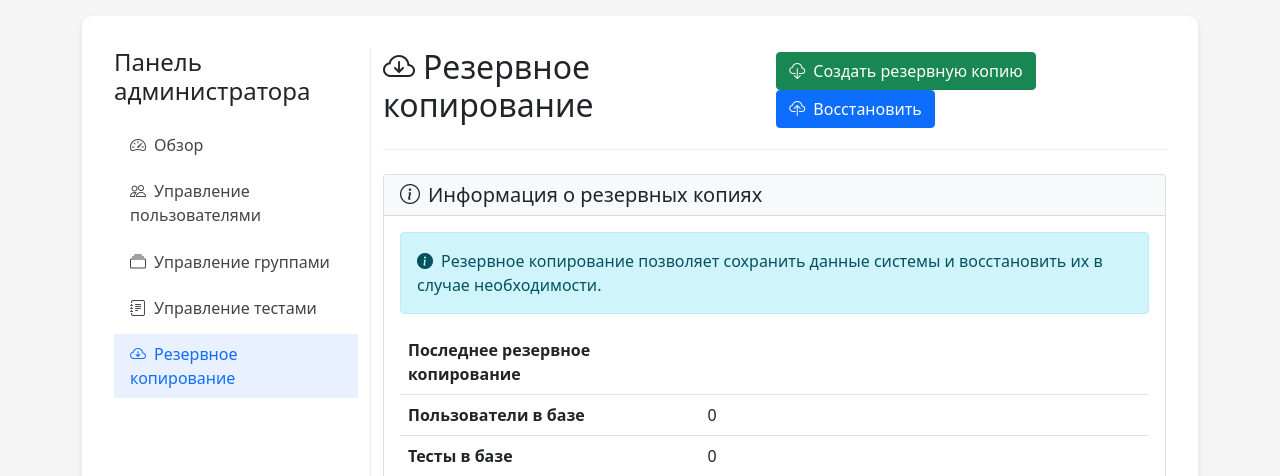
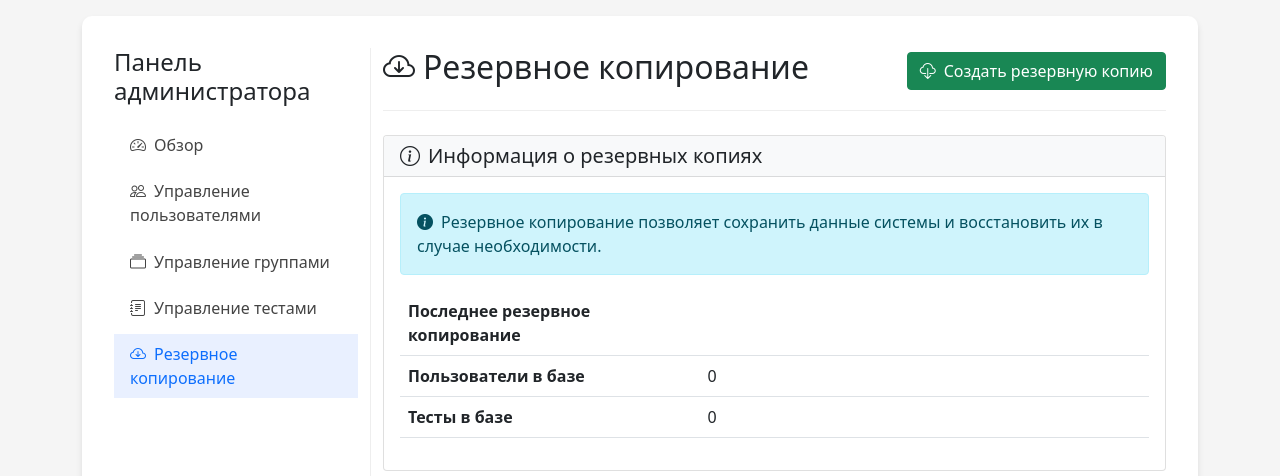
Before and after one commit to ArtemieDebaso/Code_1, a Flask app: page /admin/backup in a window 1280 px wide. Shown: the part 56-532 px from the top of the page. Run offline with Flask 3, Linux system fonts and the light colour scheme; the visitor is signed in with stand-in values (Sample User, id 1).

Commit message:
Update backup.html

```diff
--- a/templates/admin/backup.html
+++ b/templates/admin/backup.html
@@ -34,9 +34,6 @@
                 <a href="/admin/backup/download" class="btn btn-success">
                     <i class="bi bi-cloud-download me-2"></i>Создать резервную копию
                 </a>
-                <button class="btn btn-primary">
-                    <i class="bi bi-cloud-upload me-2"></i>Восстановить
-                </button>
             </div>
         </div>
 
```
